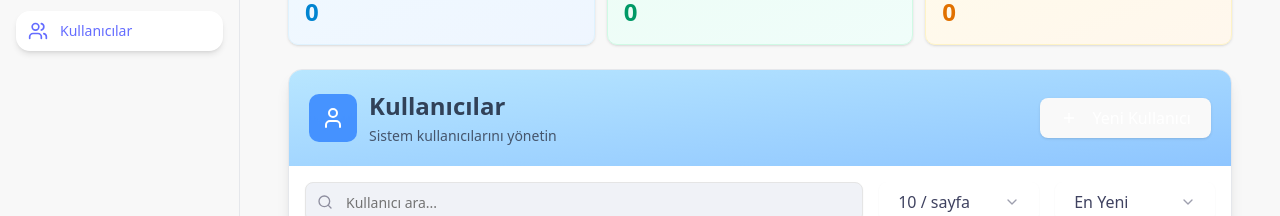
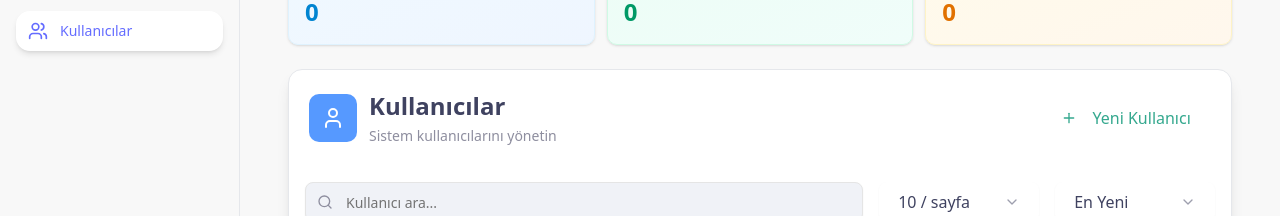
Before and after one commit to fatihemreyuce/PlanB-Admin-Panel, a React (Vite) app: page /users in a window 1280 px wide. Shown: the part 137-353 px from the top of the page. Built offline with nearby package versions, Linux system fonts and the light colour scheme; no server answers.

Commit message:
Refactor Tailwind configuration and update user list page styles. Changed dark mode setting to a string format and added new color variables for improved UI consistency. Updated background gradients and text colors in the user list page for better visual hierarchy.

```diff
--- a/src/pages/users/user-list-page.tsx
+++ b/src/pages/users/user-list-page.tsx
@@ -146,17 +146,17 @@ export default function UserListPage() {
         {/* Main Card */}
         <div className="bg-dashboard-bg-card rounded-xl shadow-lg border border-planb-grey-2 overflow-hidden">
           {/* Header */}
-          <div className="bg-gradient-to-br from-sky-200 to-blue-300 p-5">
+          <div className="bg-gradient-linear-5 p-5">
             <div className="flex flex-col md:flex-row gap-4 items-start md:items-center justify-between">
               <div className="flex items-center gap-3">
                 <div className="p-3 rounded-lg bg-blue-500/80 backdrop-blur-sm">
                   <User className="h-6 w-6 text-white" />
                 </div>
                 <div>
-                  <h2 className="text-2xl font-bold text-slate-700 mb-1">
+                  <h2 className="text-2xl font-bold text-dashboard-primary mb-1">
                     Kullanıcılar
                   </h2>
-                  <p className="text-sm text-slate-600">
+                  <p className="text-sm text-dashboard-text">
                     Sistem kullanıcılarını yönetin
                   </p>
                 </div>
@@ -164,9 +164,9 @@ export default function UserListPage() {
               <Link to="/users/create">
                 <Button
                   size="lg"
-                  className="bg-white/20 hover:bg-white/30 text-white border border-white/30 shadow-sm backdrop-blur-sm"
+                  className="bg-white/0! hover:bg-gray-100 text-planb-green "
                 >
-                  <Plus className="h-4 w-4 mr-2 text-white" />
+                  <Plus className="h-4 w-4 mr-2 text-planb-green" />
                   Yeni Kullanıcı
                 </Button>
               </Link>
--- a/tailwind.config.ts
+++ b/tailwind.config.ts
@@ -1,7 +1,7 @@
 import type { Config } from "tailwindcss";
 
 const config: Config = {
-  darkMode: ["class"],
+  darkMode: "class",
   content: ["./index.html", "./src/**/*.{js,ts,jsx,tsx}"],
   theme: {
     extend: {
@@ -50,6 +50,11 @@ const config: Config = {
           3: "var(--chart-3)",
           4: "var(--chart-4)",
           5: "var(--chart-5)",
+          orange: "var(--chart-orange)",
+          "dark-orange": "var(--chart-dark-orange)",
+          brown: "var(--chart-brown)",
+          "light-grey": "var(--chart-light-grey)",
+          "muted-brown": "var(--chart-muted-brown)",
         },
         planb: {
           main: "var(--planb-main)",
@@ -84,13 +89,6 @@ const config: Config = {
           input: "var(--dashboard-input)",
           logout: "var(--dashboard-logout)",
         },
-        chart: {
-          orange: "var(--chart-orange)",
-          "dark-orange": "var(--chart-dark-orange)",
-          brown: "var(--chart-brown)",
-          "light-grey": "var(--chart-light-grey)",
-          "muted-brown": "var(--chart-muted-brown)",
-        },
       },
       backgroundImage: {
         "gradient-linear-1": "var(--gradient-linear-1)",
```
